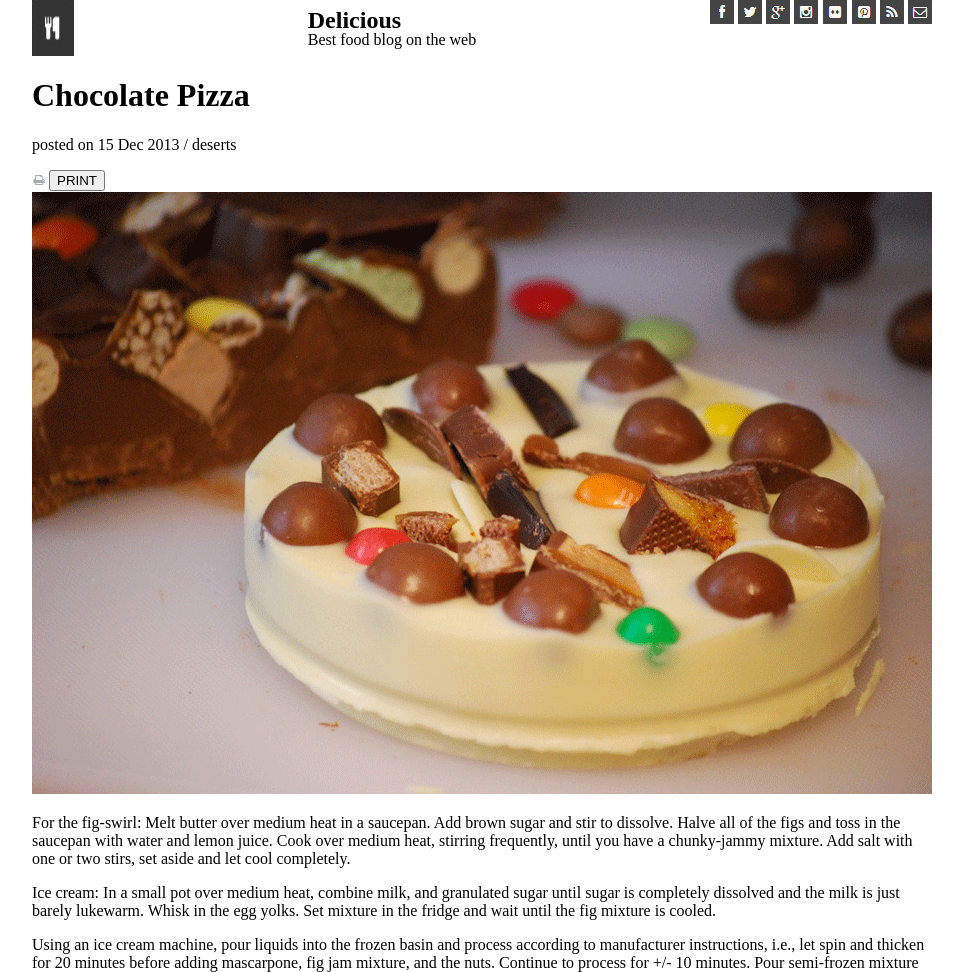
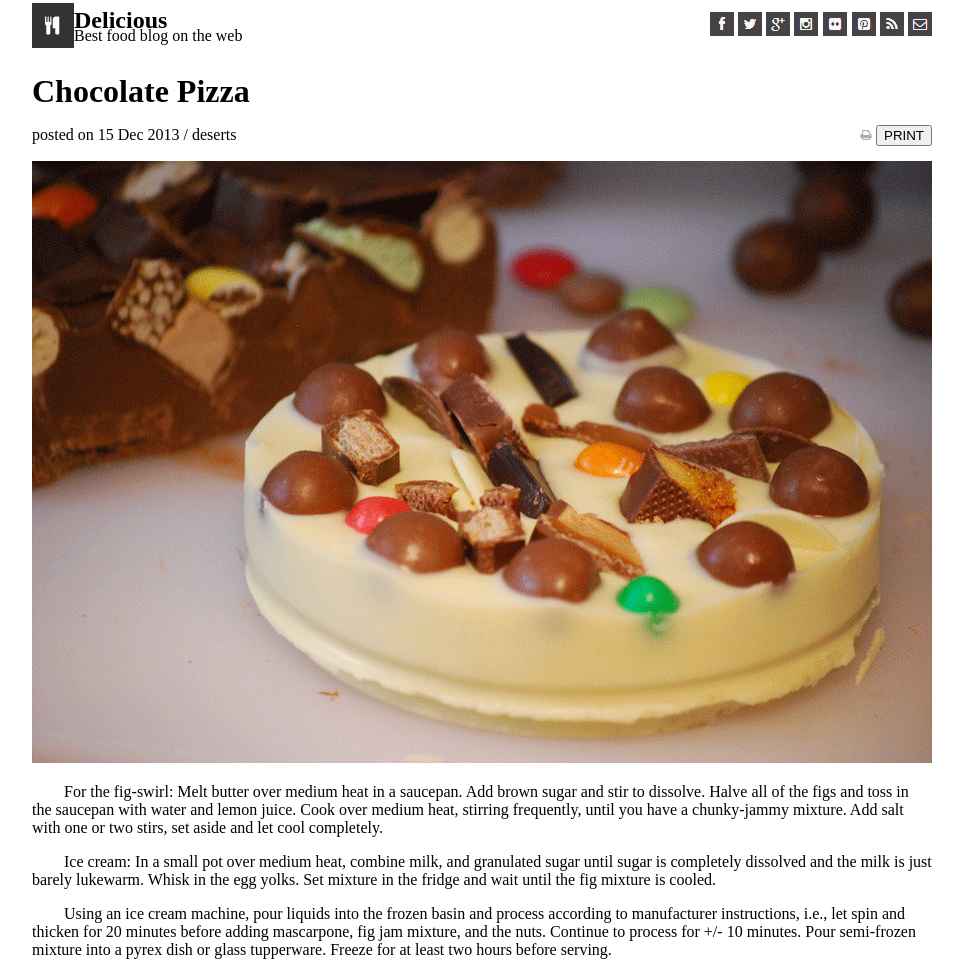
Before and after one commit to jlaurentpdx/lab-10a-chocolate-pizza, a website: page index.html in a window 1280 px wide. Shown: the top 972 px of the page, without its empty margins (158-1121 px from the left). Drawn offline with Linux system fonts and the light colour scheme.

Commit message:
initial CSS styling

```diff
--- a/index.html
+++ b/index.html
@@ -16,7 +16,7 @@
 
 <body>
     <header>
-        <img src="./assets/logo.png" alt="Delicious Logo">
+        <img id="logo-top" src="./assets/logo.png" alt="Delicious Logo">
         <section id="heading">
             <h1>Delicious</h1>
             <p>Best food blog on the web</p>
@@ -36,31 +36,33 @@
     <main>
         <div id="Title">
             <h1>Chocolate Pizza</h1>
-            <p>posted on 15 Dec 2013 / deserts</p>
         </div>
+        <div id="subtitle-print-bar">
+            <p id="subtitle">posted on 15 Dec 2013 / deserts</p>
             <div id="print-button">
                 <img src="./assets/print-icon.png" alt="Print">
                 <button>PRINT</button>
             </div>
+        </div>
         <img src="./assets/choco-pizza.png" alt="chocolate Pizza">
+        <section id="blog">
             <p>
-            For the fig-swirl: Melt butter over medium heat in a saucepan. Add brown sugar and stir to dissolve. Halve all
-            of the figs and toss in the saucepan with water and lemon juice. Cook over medium heat, stirring frequently, until
-            you have a chunky-jammy mixture. Add salt with one or two stirs, set aside and let cool completely.
+                <!-- tab -->For the fig-swirl: Melt butter over medium heat in a saucepan. Add brown sugar and stir to dissolve. Halve all of the figs and toss in the saucepan with water and lemon juice. Cook over medium heat, stirring frequently, until you have a chunky-jammy mixture. Add salt with one or two stirs, set aside and let cool completely.
             </p>
 
             <p>
-            Ice cream: In a small pot over medium heat, combine milk, and granulated sugar until sugar is completely
+                <!-- tab -->Ice cream: In a small pot over medium heat, combine milk, and granulated sugar until sugar is completely
                 dissolved and the milk is just barely lukewarm. Whisk in the egg yolks. Set mixture in the fridge and wait until the
                 fig mixture is cooled.
             </p>
 
             <p>
-            Using an ice cream machine, pour liquids into the frozen basin and process according to manufacturer
+                <!-- tab -->Using an ice cream machine, pour liquids into the frozen basin and process according to manufacturer
                 instructions, i.e., let spin and thicken for 20 minutes before adding mascarpone, fig jam mixture, and the nuts.
                 Continue to process for +/- 10 minutes. Pour semi-frozen mixture into a pyrex dish or glass tupperware. Freeze for
                 at least two hours before serving.
             </p>
+        </section>
 
         <section id="recipe">
             <ul>
--- a/styles/style.css
+++ b/styles/style.css
@@ -9,13 +9,41 @@ header {
     flex-direction: row;
     width: 100%;
     justify-content: space-between;
+    align-items: center;
+}
+
+h1 {
+    margin-bottom: 0;
+}
+
+
+img {
+    align-self: center;
+}
+
+#blog {
+    text-indent: 2rem;
+}
+
+#logo-top {
+    align-self: center;
 }
 
 #heading {
     line-height: 0px;
     align-items: left;
+    flex-grow: 2;
 }
 
-#social {
+#print-button {
+    align-self: center;
+}
+
+#subtitle-print-bar {
+    display: flex;
+    justify-content: space-between;
+}
+
+#subtitle {
 
 }
```
Lines whose indentation alone changed are shown as unchanged.
